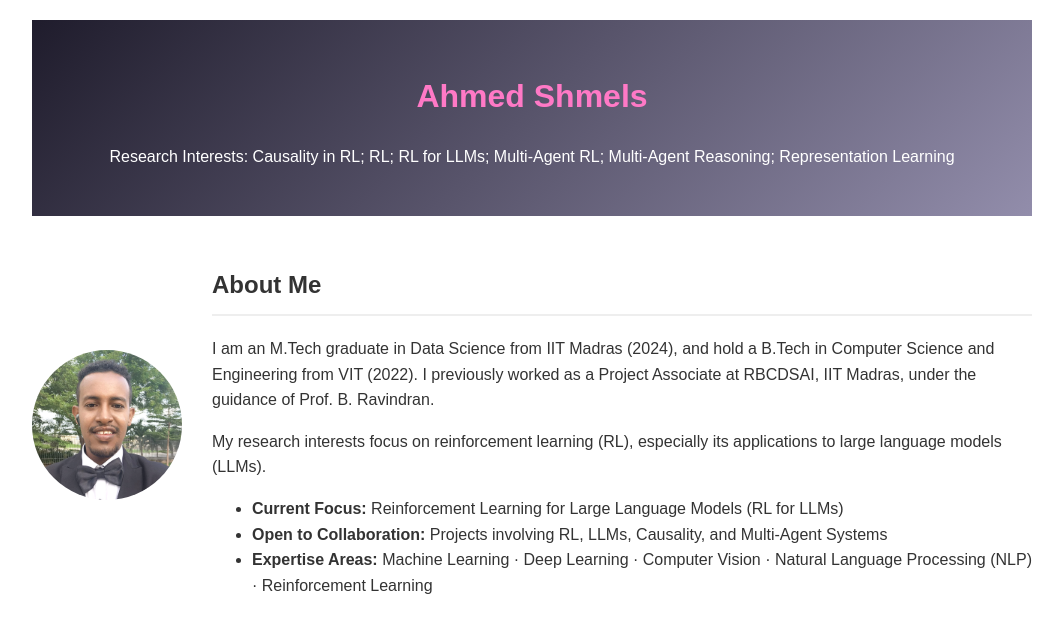
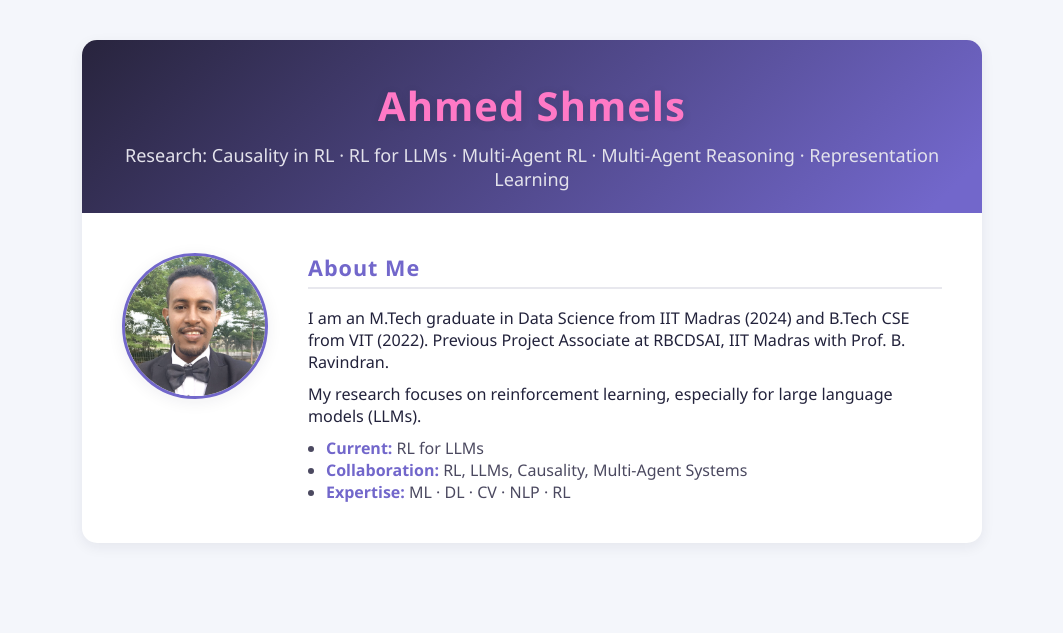
Before and after one commit to ahmecse/ahmecse.github.io, a Jekyll site: the page preview/index.html, which Jekyll copies as it is, in a window 1280 px wide. Shown: the top 633 px of the page, without its empty margins (108-1171 px from the left). Built offline with Jekyll 4.4.1, drawn with Linux system fonts in a browser that asks for light colours.

Commit message:
your commit message

```diff
--- a/preview/index.html
+++ b/preview/index.html
@@ -1,4 +1,4 @@
-<!DOCTYPE html>
+<!-- <!DOCTYPE html>
 <html>
 <head>
     <meta charset="UTF-8">
@@ -77,4 +77,137 @@
             </div>
         </div>
 </body>
+</html> -->
+
+
+<!DOCTYPE html>
+<html lang="en">
+<head>
+  <meta charset="UTF-8">
+  <meta name="viewport" content="width=device-width, initial-scale=1.0">
+  <title>Ahmed Shmels - Portfolio Preview</title>
+  <style>
+    :root {
+      --main-bg: #f4f6fb;
+      --header-gradient: linear-gradient(135deg, #28243d, #7267cb 95%);
+      --primary: #7267cb;
+      --accent: #ff79c6;
+      --card-bg: #fff;
+      --shadow: 0 4px 14px rgba(34, 32, 52, 0.07);
+      --border: #e8e8ee;
+      --text-main: #22223b;
+      --text-muted: #4b4960;
+    }
+
+    body {
+      background: var(--main-bg);
+      font-family: 'Segoe UI', Arial, sans-serif;
+      margin: 0;
+      padding: 0;
+      color: var(--text-main);
+    }
+
+    .container {
+      max-width: 900px;
+      margin: 40px auto 0 auto;
+      background: var(--card-bg);
+      border-radius: 15px;
+      box-shadow: var(--shadow);
+      padding: 0 0 40px 0;
+    }
+
+    header {
+      background: var(--header-gradient);
+      color: white;
+      padding: 38px 30px 22px 30px;
+      text-align: center;
+      border-radius: 15px 15px 0 0;
+    }
+
+    header h1 {
+      margin: 0 0 10px 0;
+      font-size: 2.5em;
+      letter-spacing: 1px;
+      font-weight: 900;
+      color: var(--accent);
+      text-shadow: 0 2px 8px rgba(34, 32, 52, 0.18);
+    }
+    header p {
+      margin: 0;
+      font-size: 1.13em;
+      font-weight: 400;
+      color: #e3e2eb;
+    }
+
+    .profile {
+      display: flex;
+      align-items: flex-start;
+      gap: 40px;
+      padding: 40px 40px 0 40px;
+      flex-wrap: wrap;
+    }
+    .profile img {
+      width: 140px;
+      height: 140px;
+      object-fit: cover;
+      border-radius: 50%;
+      box-shadow: 0 3px 16px rgba(34, 32, 52, 0.07);
+      border: 3px solid var(--primary);
+    }
+    .profile > div {
+      flex: 1 1 340px;
+      min-width: 240px;
+    }
+    h2 {
+      margin-top: 0;
+      font-size: 1.35em;
+      border-bottom: 2px solid var(--border);
+      padding-bottom: 5px;
+      color: var(--primary);
+      font-weight: 700;
+      letter-spacing: 1px;
+    }
+    .profile ul {
+      margin: 0;
+      padding: 0 0 0 18px;
+      color: var(--text-muted);
+    }
+    .profile li strong {
+      color: var(--primary);
+    }
+    .profile p {
+      margin-bottom: 10px;
+      margin-top: 0;
+      color: var(--text-main);
+      font-size: 1.01em;
+    }
+
+    @media (max-width: 800px) {
+      .container { padding: 0 0 26px 0; }
+      .profile { flex-direction: column; gap: 20px; padding: 26px 20px 0 20px; }
+      header { padding: 28px 10px 16px 10px; }
+    }
+  </style>
+</head>
+<body>
+  <div class="container">
+    <header>
+      <h1>Ahmed Shmels</h1>
+      <p>Research: Causality in RL · RL for LLMs · Multi-Agent RL · Multi-Agent Reasoning · Representation Learning</p>
+    </header>
+    <div class="profile">
+      <img src="../images/profile_small.png" alt="Ahmed Shmels photo" />
+      <div>
+        <h2>About Me</h2>
+        <p>I am an M.Tech graduate in Data Science from IIT Madras (2024) and B.Tech CSE from VIT (2022). Previous Project Associate at RBCDSAI, IIT Madras with Prof. B. Ravindran.</p>
+        <p>My research focuses on reinforcement learning, especially for large language models (LLMs).</p>
+        <ul>
+          <li><strong>Current:</strong> RL for LLMs</li>
+          <li><strong>Collaboration:</strong> RL, LLMs, Causality, Multi-Agent Systems</li>
+          <li><strong>Expertise:</strong> ML · DL · CV · NLP · RL</li>
+        </ul>
+      </div>
+    </div>
+  </div>
+</body>
 </html>
```
